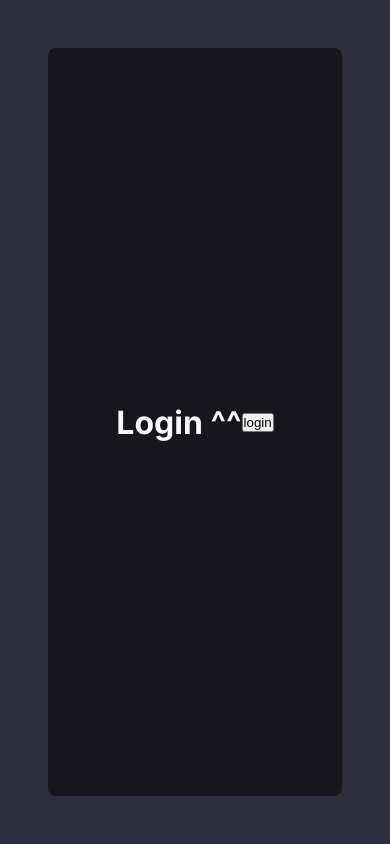
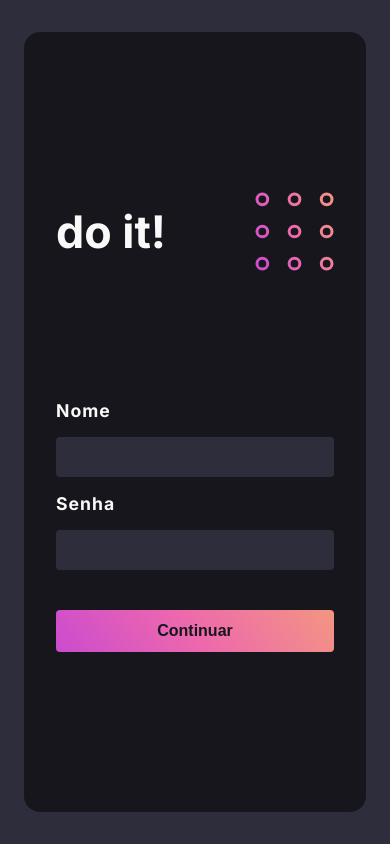
Before and after one commit to ArthurVBS/NeurotechFrontendChallenge, a React (Vite) app in the folder frontend/: page / in a window 390 px wide. Built offline with nearby package versions, Linux system fonts and the light colour scheme.

Commit message:
Add style to login page on mobile

```diff
--- /dev/null
+++ b/frontend/src/components/field/index.tsx
@@ -0,0 +1,38 @@
+import React from 'react'
+import { Container, Input, Label } from './styles'
+
+type Props = {
+  label: string
+  type: string
+  state: any
+  setState: React.SetStateAction<any>
+  placeholder?: string
+}
+
+const Field: React.FC<Props> = ({
+  label,
+  type,
+  state,
+  setState,
+  placeholder,
+}) => {
+  const handleChange = (e: React.ChangeEvent<HTMLInputElement>) => {
+    setState(e.target.value)
+  }
+
+  return (
+    <Container>
+      <Label htmlFor={label.toLowerCase()}>{label}</Label>
+      <Input
+        required
+        type={type}
+        value={state}
+        onChange={e => handleChange(e)}
+        placeholder={placeholder}
+        id={label.toLowerCase()}
+      />
+    </Container>
+  )
+}
+
+export default Field
--- /dev/null
+++ b/frontend/src/components/field/styles.ts
@@ -0,0 +1,25 @@
+import styled from 'styled-components'
+
+export const Container = styled.div`
+  display: flex;
+  flex-direction: column;
+  justify-content: center;
+  align-items: stretch;
+  gap: 16px;
+`
+
+export const Label = styled.label`
+  font-weight: 700;
+  font-size: 1.1em;
+  letter-spacing: 1px;
+`
+
+export const Input = styled.input`
+  background-color: ${props => props.theme.background.secondary};
+  color: ${props => props.theme.text};
+  font-size: 1em;
+  min-height: 40px;
+  padding: 8px;
+  border-radius: 4px;
+  border: none;
+`
--- a/frontend/src/pages/login/index.tsx
+++ b/frontend/src/pages/login/index.tsx
@@ -1,20 +1,50 @@
 import React from 'react'
+import Field from '../../components/field'
 
 import { useAuth } from '../../contexts/authContext'
-import { BackgroundContainer, Container } from './styles'
+import { capitalizeSentence } from '../../utils/capitalizeSentence'
+import { validateName } from '../../utils/validate'
+import {
+  BackgroundContainer,
+  Container,
+  FormContainer,
+  Header,
+  SubmitButton,
+  Title,
+} from './styles'
 
 const Login: React.FC = () => {
   const { login } = useAuth()
 
-  const handleClick = () => {
-    login('John Doe', 'johndoe@gmail.com', '123456')
+  const [name, setName] = React.useState('')
+  const [password, setPassword] = React.useState('')
+
+  const handleSubmit = (e: React.FormEvent<HTMLFormElement>) => {
+    e.preventDefault()
+
+    if (validateName(name) && password) {
+      login(capitalizeSentence(name), 'email@email.com', password)
+    }
   }
 
   return (
     <BackgroundContainer>
       <Container>
-        <h1>Login ^^</h1>
-        <button onClick={() => handleClick()}>login</button>
+        <Header>
+          <Title>do it!</Title>
+          <img src="./mobile_logo.svg" alt="mobile logo" />
+        </Header>
+
+        <FormContainer onSubmit={e => handleSubmit(e)}>
+          <Field label="Nome" type="text" state={name} setState={setName} />
+          <Field
+            label="Senha"
+            type="password"
+            state={password}
+            setState={setPassword}
+          />
+          <SubmitButton>Continuar</SubmitButton>
+        </FormContainer>
       </Container>
     </BackgroundContainer>
   )
--- a/frontend/src/pages/login/styles.ts
+++ b/frontend/src/pages/login/styles.ts
@@ -2,19 +2,56 @@ import styled from 'styled-components'
 
 export const BackgroundContainer = styled.main`
   background-color: ${props => props.theme.background.secondary};
+  // background-image: ${props => props.theme.color.gradient};
   display: flex;
   justify-content: stretch;
   align-items: stretch;
   width: 100%;
   min-height: 100vh;
-  padding: 48px;
+  padding: 32px 24px;
+
+  @media (min-width: 768px) {
+    padding: 48px;
+  }
 `
 
 export const Container = styled.div`
   background-color: ${props => props.theme.background.primary};
   display: flex;
+  flex-direction: column;
+  justify-content: space-evenly;
+  align-items: stretch;
+  flex-grow: 1;
+  padding: 32px;
+  border-radius: 16px;
+`
+
+export const Header = styled.header`
+  display: flex;
+  justify-content: space-between;
+  align-items: center;
+`
+
+export const Title = styled.h1`
+  font-size: 2.8em;
+`
+
+export const FormContainer = styled.form`
+  display: flex;
+  flex-direction: column;
   justify-content: center;
-  align-items: center;
-  flex-grow: 1;
-  border-radius: 8px;
+  align-items: stretch;
+  gap: 16px;
 `
+
+export const SubmitButton = styled.button`
+  background-image: ${props => props.theme.color.gradient};
+  color: ${props => props.theme.background.primary};
+  cursor: pointer;
+  border-radius: 4px;
+  font-weight: 700;
+  font-size: 1em;
+  margin-top: 24px;
+  padding: 12px;
+  border: none;
+`
--- /dev/null
+++ b/frontend/src/utils/capitalizeSentence.ts
@@ -0,0 +1,6 @@
+export const capitalizeSentence = (sentence: string) => {
+  return sentence
+    .split(' ')
+    .map(word => word.charAt(0).toUpperCase() + word.slice(1))
+    .join(' ')
+}
--- /dev/null
+++ b/frontend/src/utils/validate.ts
@@ -0,0 +1,5 @@
+export const validateName = (name: any) => {
+  return String(name)
+    .toLowerCase()
+    .match(/^[a-zA-Z ]{2,150}$/)
+}
```
Also changed, not shown: frontend/public/mobile_logo.svg (added).
